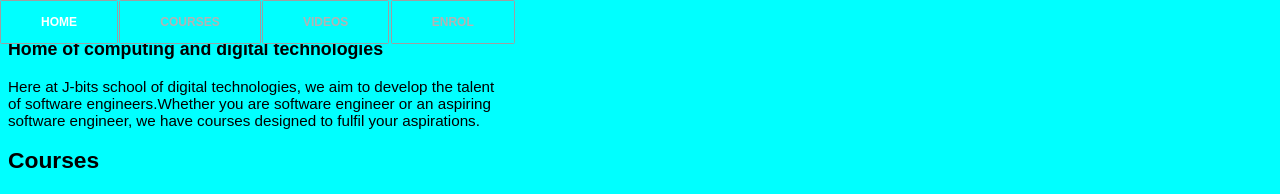
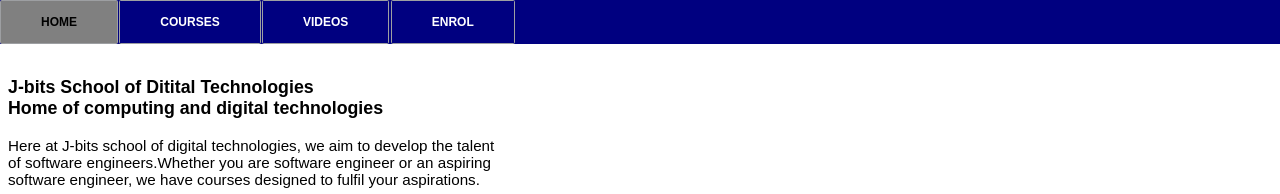
Before and after one commit to Jolaboy/HTML-and-CSS-Projects, a plain HTML site: page One_Page_Website/One_Page_Website.html in a window 1280 px wide. Shown: the top 194 px of the page. Drawn offline with Linux system fonts and the light colour scheme.

Commit message:
Adding to my projects

```diff
--- a/One_Page_Website/One_Page_Website.html
+++ b/One_Page_Website/One_Page_Website.html
@@ -25,6 +25,9 @@
 	<!-- End Of NAV Section -->
 
 	<!-- Home -->
+	 <br>
+	 <br>
+	 <br>
 	    <div id="home">
             <di>
 				<h3>J-bits School of Ditital Technologies<br>
@@ -134,10 +137,11 @@
 							    <input class="enrol" type="text" placeholder="Enter your name" value="Name">
 								<input class="enrol" type="text" placeholder="Enter your surname" value="Surname">
 								<input class="enrol" type="text" placeholder="Enter your email" value="Email">
-								<input class="enrol" type="text" placeholder="Enter your phone" value="Phone">
+								<input class="enrol" type="text" placeholder="Enter your phone" value="Phone"><br>
 								<div class="form-spacer">
 								    <label class="Terms">Terms and Conditions</label>
 								</div>
+								<br>
 								<div>
 								    <input type="submit" value="Submit">
 								</div>
@@ -147,12 +151,14 @@
 				</div>
 			</div>
 		</section>
+		<br>
+		<br>
 		<!-- End of enrolment -->
 
 		<!-- Footer -->
 		<footer>
 		    <div>
-		        <p>jbitsdigitaltechnologies.edu   &nbsp;|&nbsp;  &copy;2025<p>
+		        <p>&copy;2025   &nbsp;|&nbsp;  jbitsdigitaltechnologies.edu<p>
 		    </div>
 		</footer>
 			    </div>
--- a/One_Page_Website/css/one_page_website.css
+++ b/One_Page_Website/css/one_page_website.css
@@ -6,7 +6,7 @@ html {
 }
 
 body {
-    background-color: aqua;
+    background-color: white;
     font-family: Arial, Helvetica, sans-serif;
     font-size: 95%;
     color: black;
@@ -25,7 +25,7 @@ body {
     /*To the top edge of the screen*/
     position: absolute;
     width: 100%;
-    background-color: aqua;
+    background-color: navy;
 }
 
 .menu {
@@ -38,20 +38,20 @@ body {
 }
 
 .menu li {
-    color: #B3B3B3;
+    color: white;
     display: inline-block;
     margin-right: -2px;
     position: relative;
     padding: 12px 40px;
     border: 1px solid #9D9FA2;
     border-radius: 1.5px;
-    background-color: aqua;
+    background-color: navy;
     cursor: pointer;
 }
 
 .menu li:hover{
-    background-color: aqua;
-    color: #fff;
+    background-color: gray;
+    color: black;
 }
 
 h1 {
@@ -65,3 +65,15 @@ form input[type="text"] {
     border: 2px solid black;
     border-radius: 6px;
 }
+
+#submit {
+    text-align: center;
+}
+
+footer {
+    padding: 1%;
+    color: white;
+    background-color: navy;
+    text-align: center;
+
+}
```
